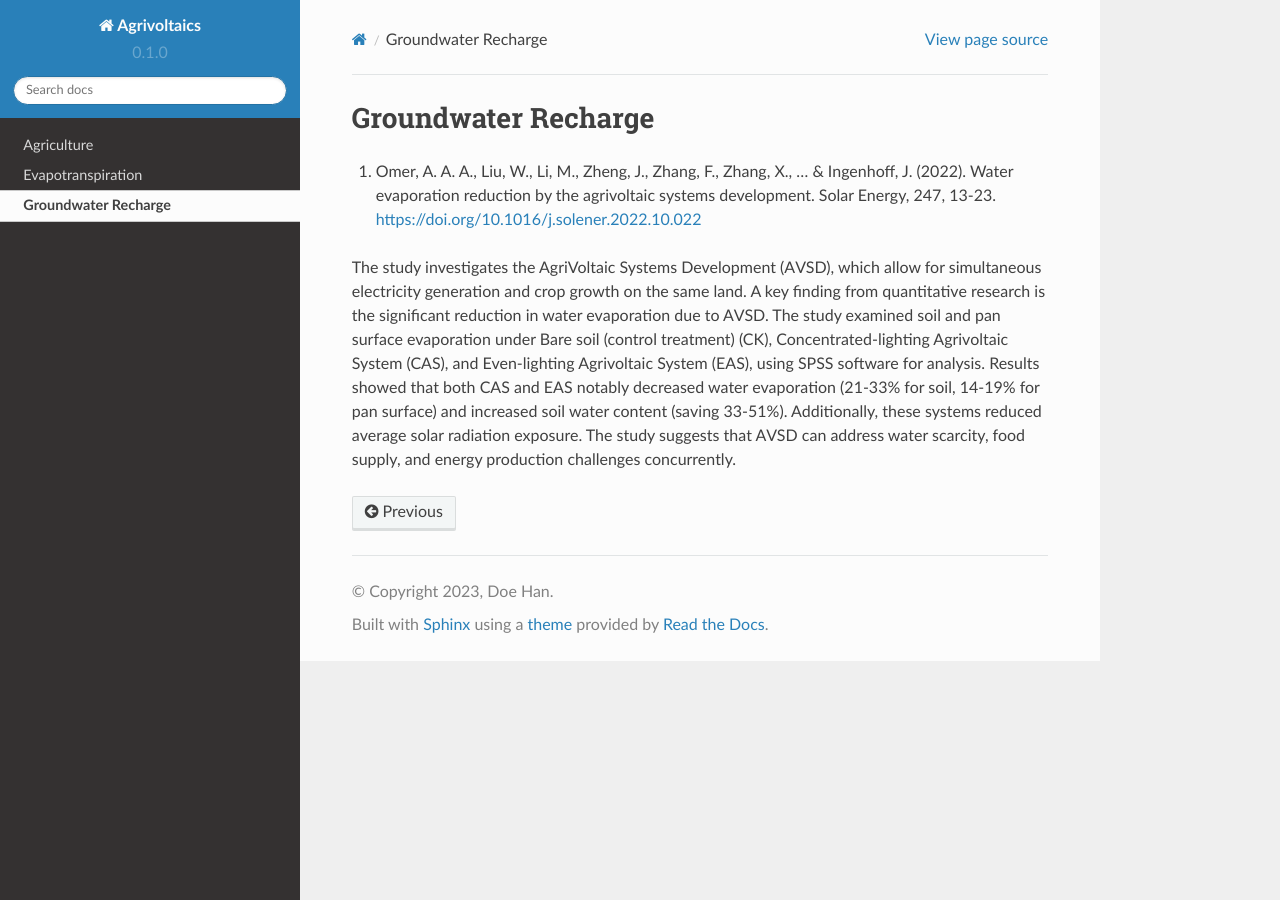
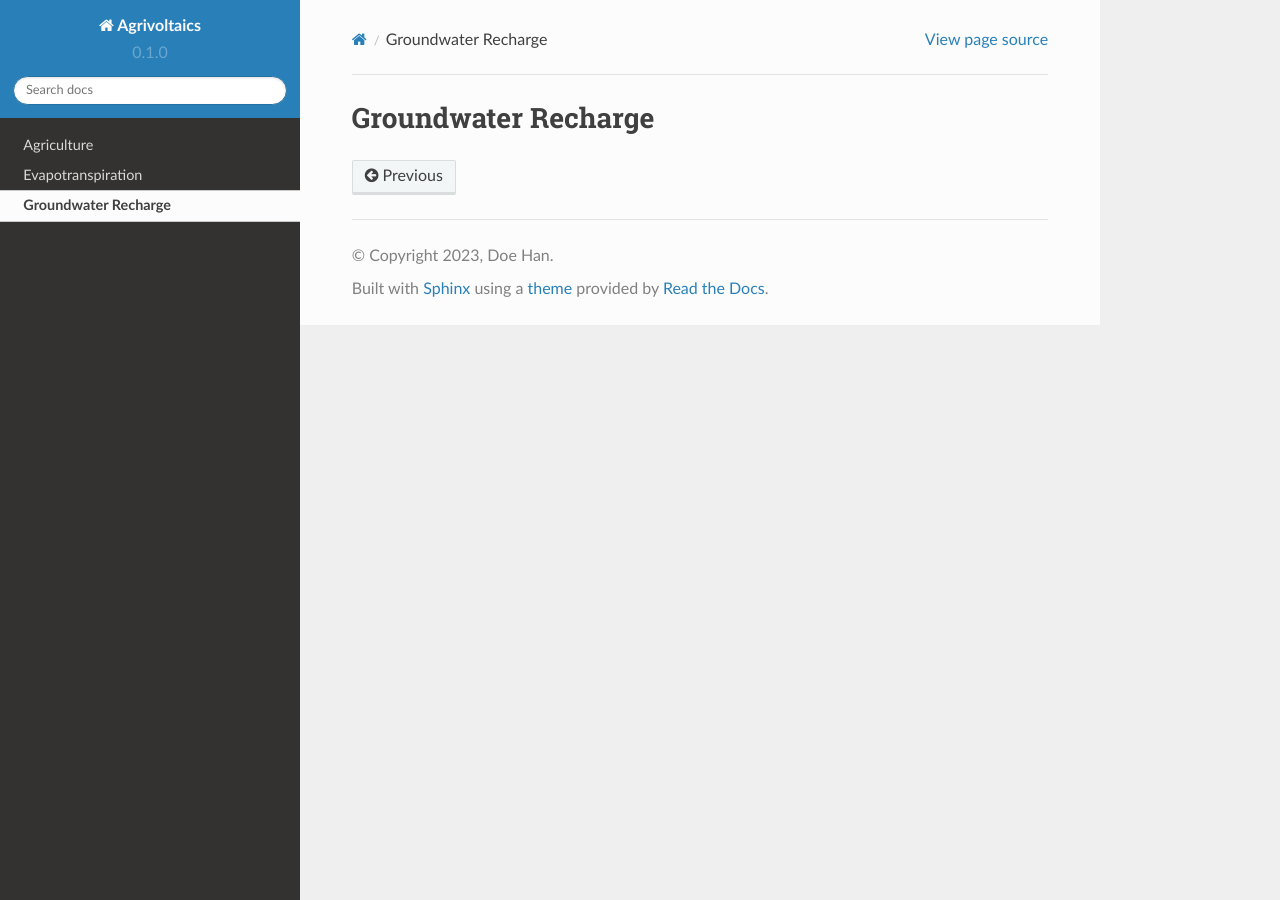
Before and after one commit to hanhydro/wiki, a Sphinx documentation site: the page built from docs/source/gw_rech.rst, in a window 1280 px wide. Built offline with Sphinx 7.4.7 and the Read the Docs theme 2.0.0, drawn with Linux system fonts in a browser that asks for light colours; pages that are not in the unit, such as notebooks, are missing from menus.

Commit message:
Update gw_rech.rst

```diff
--- a/docs/source/gw_rech.rst
+++ b/docs/source/gw_rech.rst
@@ -1,6 +1,2 @@
 Groundwater Recharge
 +++++++++++
-
-1) Omer, A. A. A., Liu, W., Li, M., Zheng, J., Zhang, F., Zhang, X., ... & Ingenhoff, J. (2022). Water evaporation reduction by the agrivoltaic systems development. Solar Energy, 247, 13-23. https://doi.org/10.1016/j.solener.2022.10.022
-
-The study investigates the AgriVoltaic Systems Development (AVSD), which allow for simultaneous electricity generation and crop growth on the same land. A key finding from quantitative research is the significant reduction in water evaporation due to AVSD. The study examined soil and pan surface evaporation under Bare soil (control treatment) (CK), Concentrated-lighting Agrivoltaic System (CAS), and Even-lighting Agrivoltaic System (EAS), using SPSS software for analysis. Results showed that both CAS and EAS notably decreased water evaporation (21-33% for soil, 14-19% for pan surface) and increased soil water content (saving 33-51%). Additionally, these systems reduced average solar radiation exposure. The study suggests that AVSD can address water scarcity, food supply, and energy production challenges concurrently.
```
